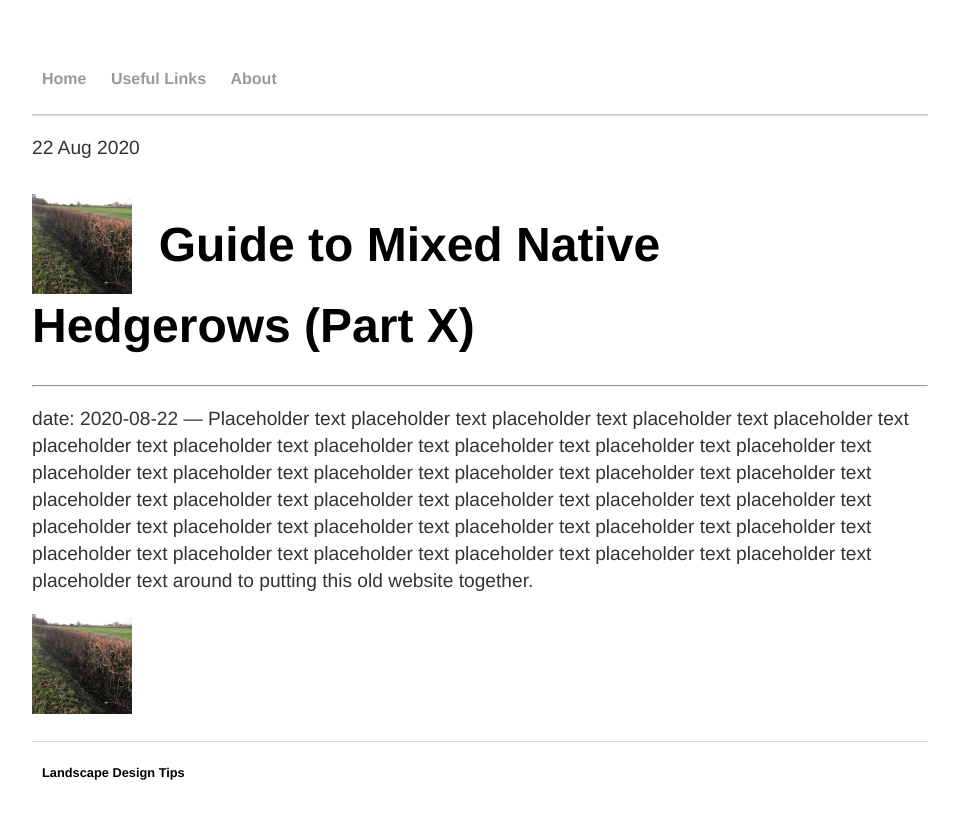
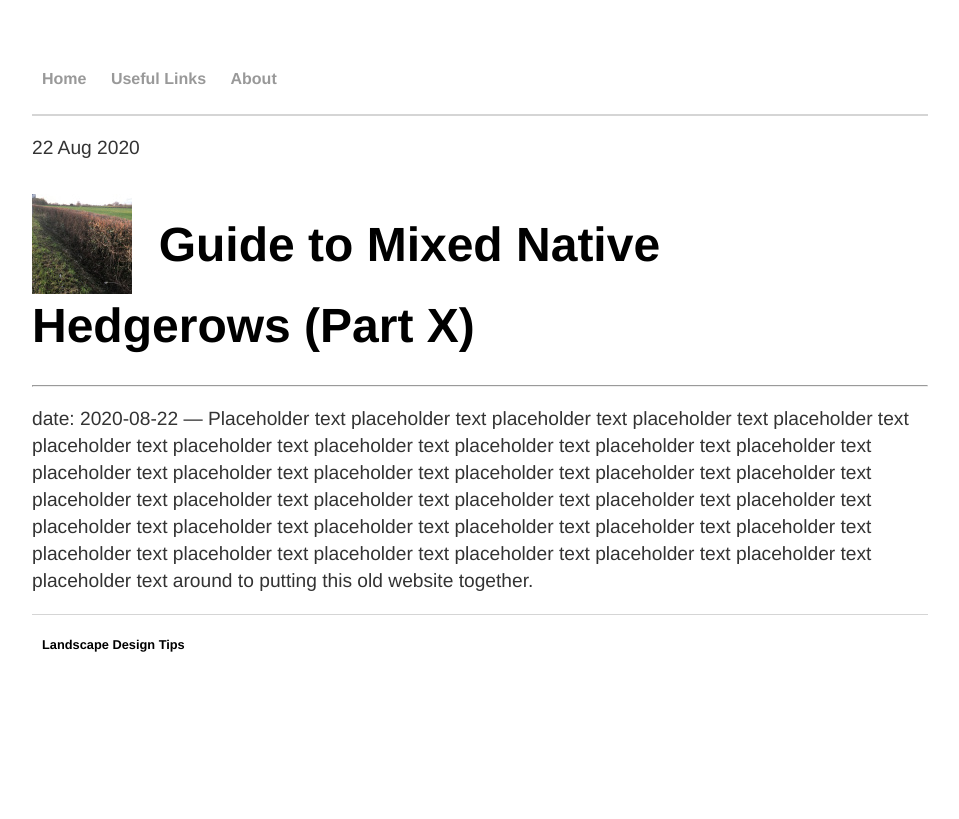
Before and after one commit to Quixoty/ORIG, a Jekyll site: the page built from _posts/2020-08-22-Guide to mixed native hedgerows (part 1).md, in a window 1280 px wide. Shown: the top 819 px of the page, without its empty margins (160-1119 px from the left). Built offline with Jekyll 4.4.1, drawn with Linux system fonts in a browser that asks for light colours.

Commit message:
Update 2020-08-22-Guide to mixed native hedgerows (part 1).md

```diff
--- a/_posts/2020-08-22-Guide to mixed native hedgerows (part 1).md
+++ b/_posts/2020-08-22-Guide to mixed native hedgerows (part 1).md
@@ -10,5 +10,3 @@ title: "Guide to Mixed Native Hedgerows"
 date: 2020-08-22
 ---
 Placeholder text placeholder text placeholder text placeholder text placeholder text placeholder text placeholder text placeholder text placeholder text placeholder text placeholder text placeholder text placeholder text placeholder text placeholder text placeholder text placeholder text placeholder text placeholder text placeholder text placeholder text placeholder text placeholder text placeholder text placeholder text placeholder text placeholder text placeholder text placeholder text placeholder text placeholder text placeholder text placeholder text placeholder text placeholder text placeholder text around to putting this old website together.
-
-<img src="/assets/images/nativehedge1-100.JPG" alt="hi" class="inline"/>
```
